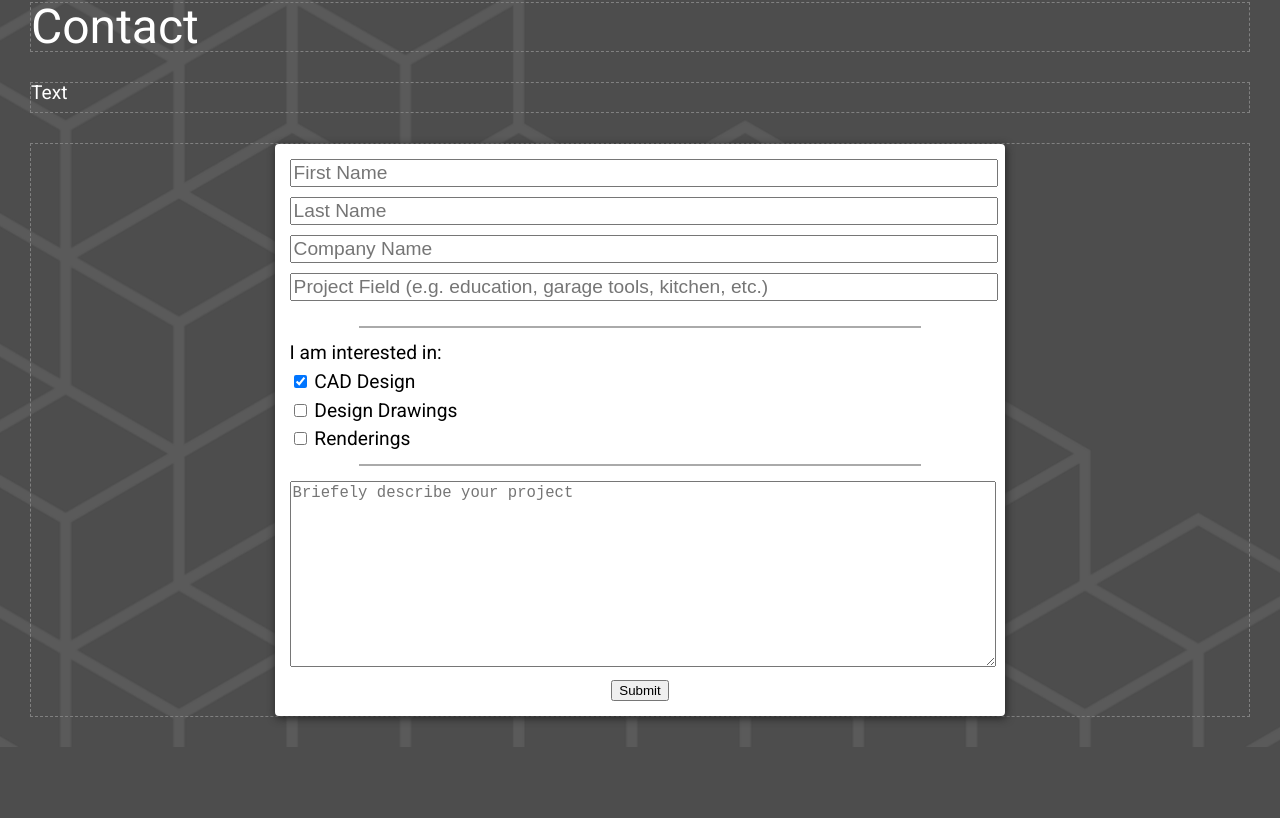
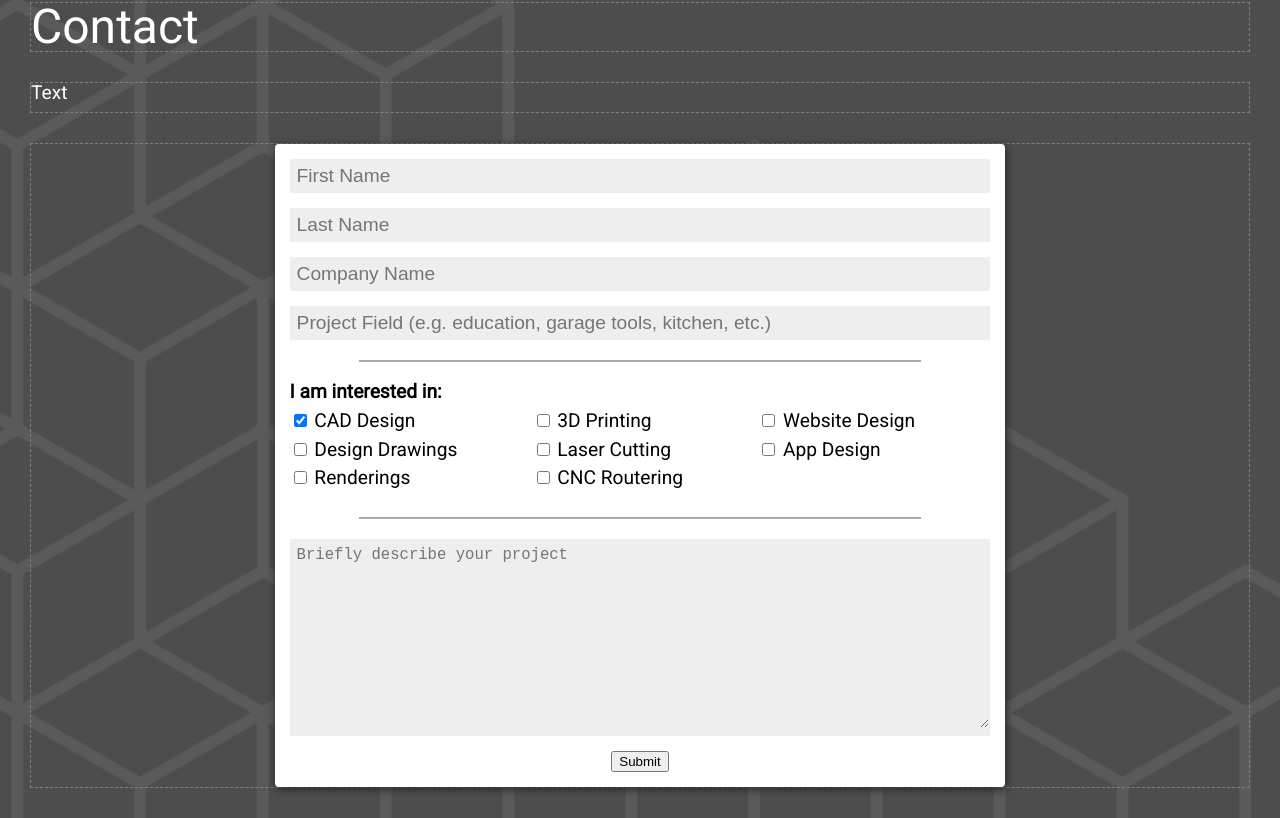
Before and after one commit to cdbrauer/Automata-Development-Website, a plain HTML site: page index.html in a window 1280 px wide. Shown: the part 3361-4179 px from the top of the page. Before the commit the page ends 4108 px from the top, so only its background shows below. Drawn offline with Linux system fonts and the light colour scheme.

Commit message:
Contact form styling

```diff
--- a/css/style1.css
+++ b/css/style1.css
@@ -25,7 +25,7 @@ h3 {
 h4 {
     font-size: 1.2em;
     margin-bottom: 0.5em;
-    text-decoration: underline
+    font-weight: bold;
 }
 
 p {
@@ -36,7 +36,7 @@ p {
 hr {
     width: 80%;
     border: 0.8px solid #aaa;
-    margin: 15px auto;
+    margin: 20px auto;
 }
 
 .textSpacer {
@@ -239,10 +239,22 @@ form {
     color: black;
 }
 
+form .inputBack {
+    padding: 5px;
+    margin-bottom: 15px;
+    background-color: #eee
+}
+
 form .textInput, form select, form textarea {
     width: 100%;
-    margin-bottom: 10px;
     font-size: 1.2em;
+    border: none;
+    background-color: transparent;
+}
+
+form .checkboxGrid {
+    display: grid;
+    grid-template-columns: auto auto auto;
 }
 
 .submitButton {
--- a/index.html
+++ b/index.html
@@ -143,6 +143,8 @@
             <div class="fullCell">
                 <h1>Our Process</h1>
             </div>
+
+
         </div>
 
         <div class="backgroundMedia">
@@ -161,31 +163,72 @@
                 <p>Text</p>
             </div>
             <div class="fullCell">
-                <form>
+                <form action="https://automatadevelopment.com/contactform" method="post">
+                    <div class="inputBack">
                         <input class="textInput" type="text" name="firstname" placeholder="First Name">
+                    </div>
+
+                    <div class="inputBack">
                         <input class="textInput"  type="text" name="lastname" placeholder="Last Name">
+                    </div>
+
+                    <div class="inputBack">
                         <input class="textInput"  type="text" name="company" placeholder="Company Name">
+                    </div>
+
+                    <div class="inputBack">
                         <input class="textInput"  type="text" name="field" placeholder="Project Field (e.g. education, garage tools, kitchen, etc.)">
+                    </div>
 
                     <hr/>
 
-                    <p>I am interested in:</p>
+                    <h4>I am interested in:</h4>
+                    <div class="checkboxGrid">
+                        <div class="col1">
                             <p>
-                        <input type="checkbox" name="service1" value="CAD" checked>
+                                <input type="checkbox" name="service101" value="CAD" checked>
                                 CAD Design
                             </p>
                             <p>
-                        <input type="checkbox" name="service1" value="Drawings">
+                                <input type="checkbox" name="service102" value="Drawings">
                                 Design Drawings
                             </p>
                             <p>
-                        <input type="checkbox" name="service1" value="Rendering">
+                                <input type="checkbox" name="service103" value="Rendering">
                                 Renderings
                             </p>
+                        </div>
+                        <div class="col2">
+                            <p>
+                                <input type="checkbox" name="service201" value="3DP">
+                                3D Printing
+                            </p>
+                            <p>
+                                <input type="checkbox" name="service202" value="Laser">
+                                Laser Cutting
+                            </p>
+                            <p>
+                                <input type="checkbox" name="service203" value="CNC">
+                                CNC Routering
+                            </p>
+                        </div>
+                        <div class="col3">
+                            <p>
+                                <input type="checkbox" name="service301" value="Website">
+                                Website Design
+                            </p>
+                            <p>
+                                <input type="checkbox" name="service302" value="App">
+                                App Design
+                            </p>
+                        </div>
+                    </div>
 
                     <hr/>
 
-                    <textarea name="message" rows="10" class="fullCell" placeholder="Briefely describe your project"></textarea>
+                    <div class="inputBack">
+                        <textarea name="message" rows="10" class="fullCell" placeholder="Briefly describe your project"></textarea>
+                    </div>
 
                     <div class="submitButton">
                         <input type="submit" value="Submit">
```
Lines whose indentation alone changed are shown as unchanged.
